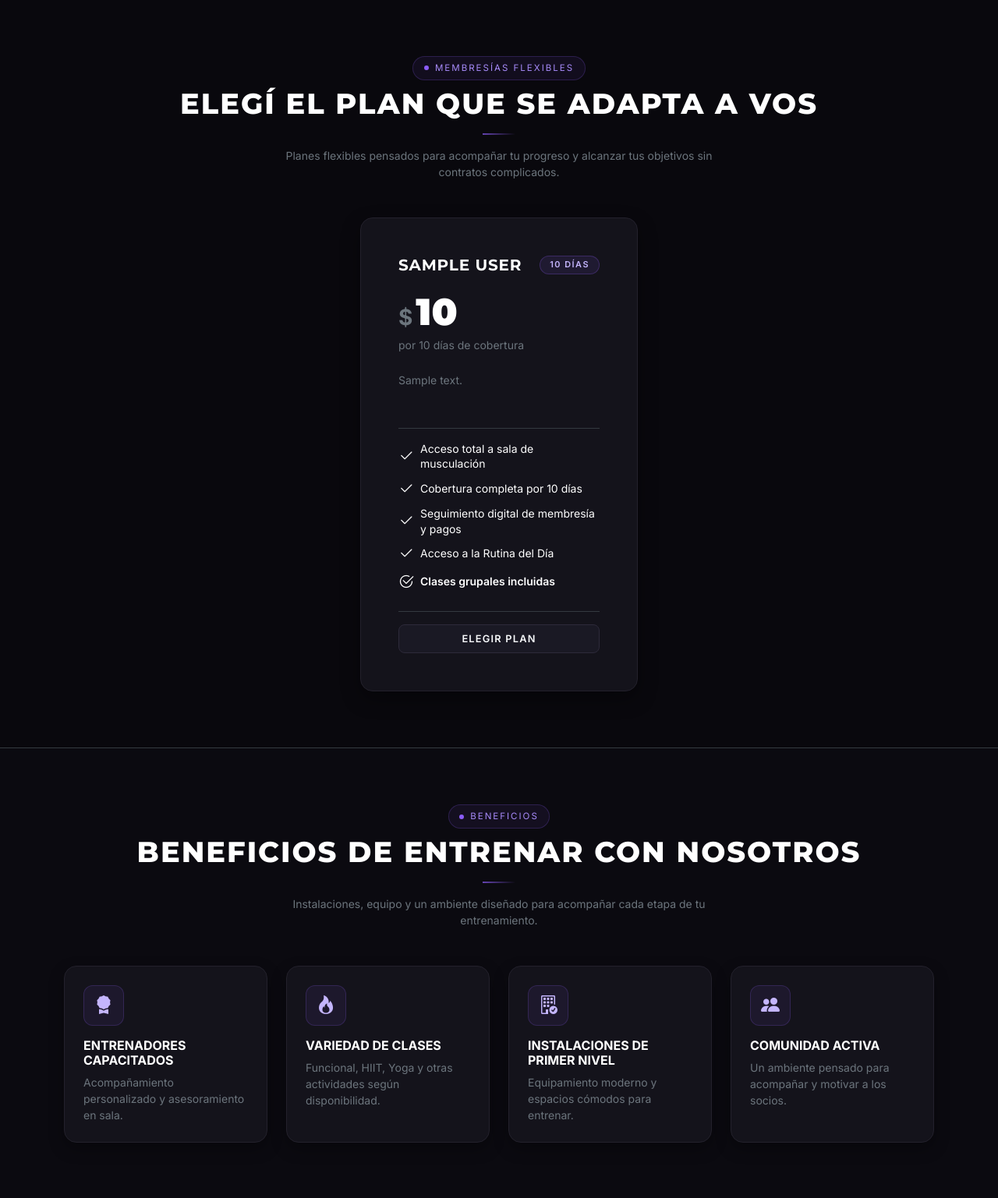
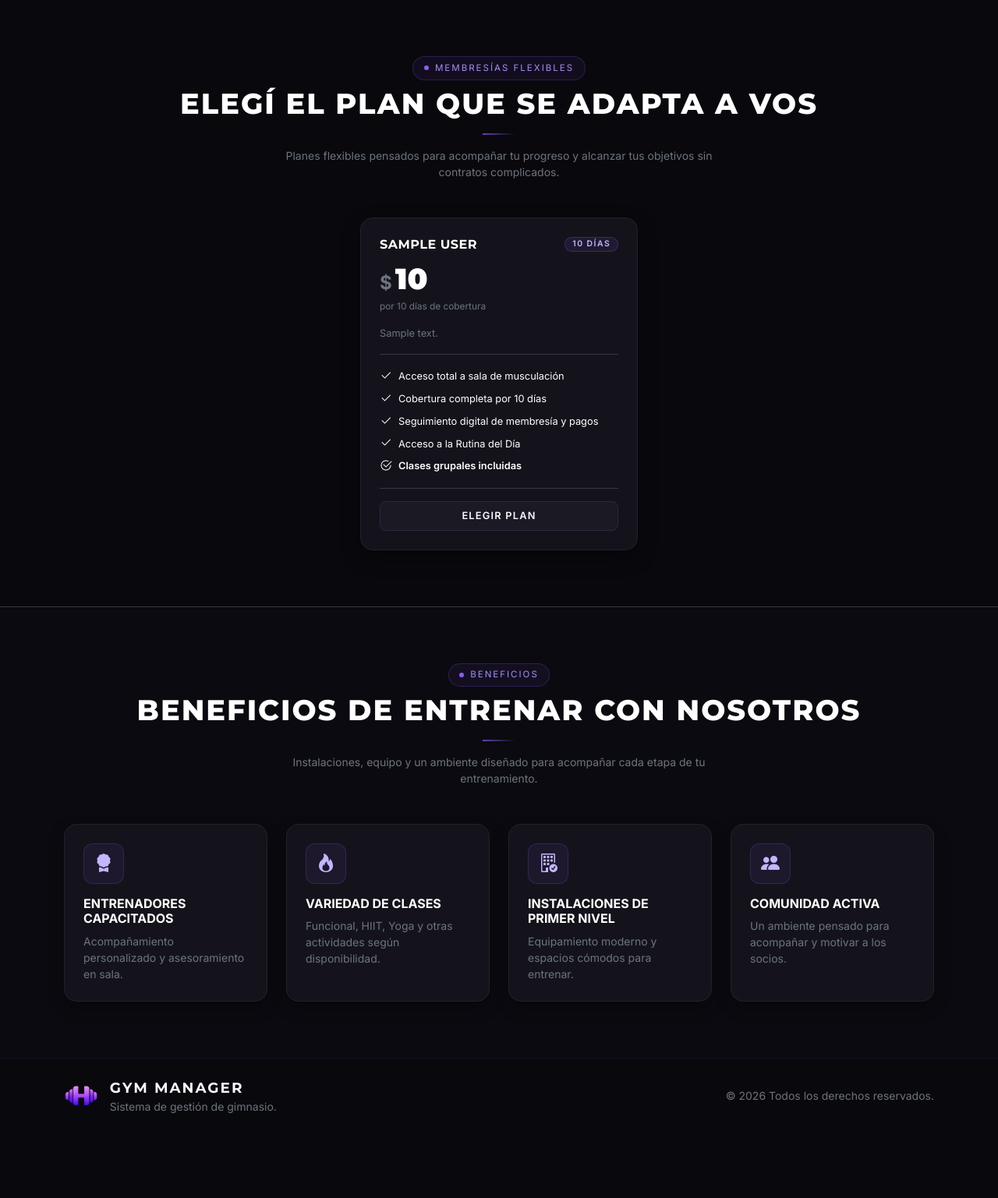
Before and after one commit to Marianoabizanda/Proyecto-Gym, a Django app: page / in a window 1280 px wide. Shown: the part 749-2286 px from the top of the page at 78% size. After the commit the page ends 2177 px from the top, so only its background shows below. Run offline with Django 5.2, Linux system fonts and the light colour scheme; tables that the repository leaves empty hold one stand-in row (values such as "Sample post").

Commit message:
Compactar tarjetas de planes en la Home

```diff
--- a/static/css/styles.css
+++ b/static/css/styles.css
@@ -376,6 +376,50 @@ body {
 
 .gym-plan-features li {
     line-height: 1.4;
+}
+
+/* Tarjetas de Planes en Home (Compactas y Equilibradas) */
+.home-plan-slide .gym-plan-card {
+    padding: 1.5rem 1.4rem;
+}
+
+.home-plan-slide .plan-card-name {
+    font-size: 1.05rem;
+    letter-spacing: 0.5px;
+}
+
+.home-plan-slide .plan-amount {
+    font-size: 2.35rem;
+    line-height: 1;
+}
+
+.home-plan-slide .plan-currency {
+    font-size: 1.25rem;
+}
+
+.home-plan-slide .plan-period {
+    font-size: 0.74rem;
+}
+
+.home-plan-slide .plan-card-description {
+    font-size: 0.8rem;
+    line-height: 1.45;
+    min-height: auto;
+}
+
+.home-plan-slide .gym-plan-features li {
+    font-size: 0.8rem;
+    line-height: 1.35;
+    padding: 0.1rem 0;
+}
+
+.home-plan-slide .gym-plan-features i {
+    font-size: 0.95rem;
+}
+
+.home-plan-slide .gym-plan-badge {
+    padding: 0.22rem 0.55rem;
+    font-size: 0.65rem;
 }
 
 .plan-card-name {
@@ -785,12 +829,12 @@ body {
     }
 
     .home-plan-slide .gym-plan-card {
-        padding: 1.75rem 1.5rem !important;
+        padding: 1.25rem 1.15rem !important;
         border-radius: var(--gym-radius-md);
     }
 
     .home-plan-slide .plan-amount {
-        font-size: 2.5rem;
+        font-size: 2.15rem !important;
     }
 }
 
--- a/templates/home.html
+++ b/templates/home.html
@@ -81,7 +81,7 @@
                 {% for plan in plans %}
                     {% with is_featured=plan.name|stringformat:"s"|slice:":18" %}
                     <div class="col-12 col-md-6 col-lg-4 home-plan-slide d-flex">
-                        <div class="gym-plan-card h-100 w-100 d-flex flex-column justify-content-between p-4 p-xl-5 position-relative {% if plan.name == 'Pase Libre Mensual' %}gym-plan-card-featured{% endif %}">
+                        <div class="gym-plan-card h-100 w-100 d-flex flex-column justify-content-between p-3 p-xl-4 position-relative {% if plan.name == 'Pase Libre Mensual' %}gym-plan-card-featured{% endif %}">
 
                             {% if plan.name == 'Pase Libre Mensual' %}
                                 <div class="gym-plan-featured-tag">
@@ -91,8 +91,8 @@
 
                             <div>
                                 <!-- Encabezado de Plan -->
-                                <div class="d-flex justify-content-between align-items-start mb-3 gap-2">
-                                    <h3 class="plan-card-name text-uppercase fw-bold text-white mb-0 fs-5">
+                                <div class="d-flex justify-content-between align-items-start mb-2 gap-2">
+                                    <h3 class="plan-card-name text-uppercase fw-bold text-white mb-0 fs-6">
                                         {{ plan.name }}
                                     </h3>
                                     <span class="badge gym-plan-badge flex-shrink-0">
@@ -101,10 +101,10 @@
                                 </div>
 
                                 <!-- Precio Destacado -->
-                                <div class="plan-card-price my-4">
+                                <div class="plan-card-price my-2 my-md-3">
                                     <div class="d-flex align-items-baseline">
-                                        <span class="plan-currency text-secondary fs-3 fw-bold me-1">$</span>
-                                        <span class="plan-amount text-white fw-black display-5">{{ plan.price|floatformat:"0g" }}</span>
+                                        <span class="plan-currency text-secondary fs-4 fw-bold me-1">$</span>
+                                        <span class="plan-amount text-white fw-black display-6">{{ plan.price|floatformat:"0g" }}</span>
                                     </div>
                                     <span class="plan-period text-secondary small d-block mt-1">
                                         por {{ plan.duration_days }} días de cobertura
@@ -112,32 +112,32 @@
                                 </div>
 
                                 <!-- Descripción -->
-                                <p class="plan-card-description text-secondary small mb-4">
+                                <p class="plan-card-description text-secondary small mb-2 mb-md-3">
                                     {{ plan.description|default:"Acceso completo a nuestras instalaciones y equipamiento en el período contratado." }}
                                 </p>
 
                                 <!-- Lista de Beneficios con Checks -->
-                                <div class="border-top border-dark-subtle pt-3 mb-4">
-                                    <ul class="gym-plan-features list-unstyled mb-0 d-flex flex-column gap-2 text-start">
+                                <div class="border-top border-dark-subtle pt-2 pt-md-3 mb-2 mb-md-3">
+                                    <ul class="gym-plan-features list-unstyled mb-0 d-flex flex-column gap-1 text-start">
                                         <li class="d-flex align-items-center small text-white">
-                                            <i class="bi bi-check2 text-accent me-2 fs-5 flex-shrink-0"></i>
+                                            <i class="bi bi-check2 text-accent me-2 fs-6 flex-shrink-0"></i>
                                             <span>Acceso total a sala de musculación</span>
                                         </li>
                                         <li class="d-flex align-items-center small text-white">
-                                            <i class="bi bi-check2 text-accent me-2 fs-5 flex-shrink-0"></i>
+                                            <i class="bi bi-check2 text-accent me-2 fs-6 flex-shrink-0"></i>
                                             <span>Cobertura completa por {{ plan.duration_days }} días</span>
                                         </li>
                                         <li class="d-flex align-items-center small text-white">
-                                            <i class="bi bi-check2 text-accent me-2 fs-5 flex-shrink-0"></i>
+                                            <i class="bi bi-check2 text-accent me-2 fs-6 flex-shrink-0"></i>
                                             <span>Seguimiento digital de membresía y pagos</span>
                                         </li>
                                         <li class="d-flex align-items-center small text-white">
-                                            <i class="bi bi-check2 text-accent me-2 fs-5 flex-shrink-0"></i>
+                                            <i class="bi bi-check2 text-accent me-2 fs-6 flex-shrink-0"></i>
                                             <span>Acceso a la Rutina del Día</span>
                                         </li>
                                         {% if plan.includes_classes %}
                                             <li class="d-flex align-items-center small text-accent-light fw-semibold">
-                                                <i class="bi bi-check2-circle text-accent me-2 fs-5 flex-shrink-0"></i>
+                                                <i class="bi bi-check2-circle text-accent me-2 fs-6 flex-shrink-0"></i>
                                                 <span>Clases grupales incluidas</span>
                                             </li>
                                         {% endif %}
@@ -146,7 +146,7 @@
                             </div>
 
                             <!-- Botón CTA al pie -->
-                            <div class="pt-3 border-top border-dark-subtle mt-auto">
+                            <div class="pt-2 pt-md-3 border-top border-dark-subtle mt-auto">
                                 {% if user.is_authenticated and user.is_member_role %}
                                     <a href="{% url 'memberships:plan_list' %}" class="btn {% if plan.name == 'Pase Libre Mensual' %}gym-btn-primary fw-bold shadow{% else %}gym-btn-card fw-semibold{% endif %} w-100 text-uppercase py-2">
                                         Elegir Plan
```
